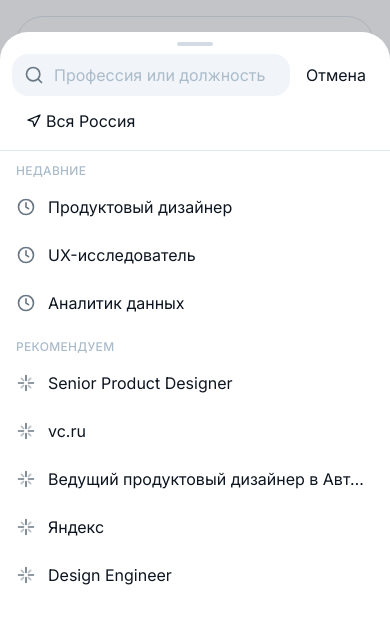
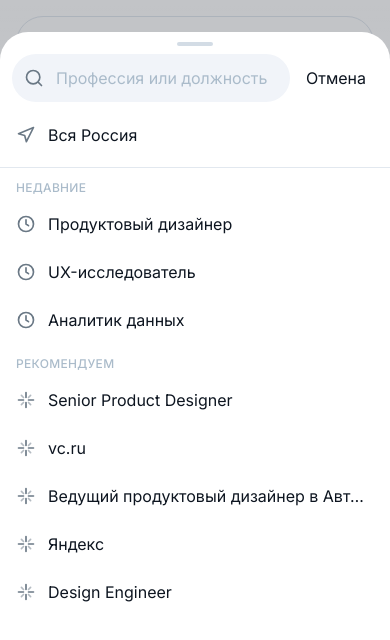
Before and after one commit to timerbaevdamir/job-board, a React (Vite) app: page / in a window 390 px wide. Both pictures are taken after a click on the button "Профессия или должность". Shown: the top 640 px of the page. Built offline with nearby package versions, Linux system fonts and the light colour scheme.

Commit message:
Add mobile discovery expand/collapse and tighten the recs carousel.
Phone recs get a Свернуть control under the cards, slightly narrower tiles, and 16px trailing padding so the last card does not sit on the screen edge.

```diff
--- a/src/features/job-search/ui/CityDrawer.tsx
+++ b/src/features/job-search/ui/CityDrawer.tsx
@@ -124,13 +124,23 @@ export function CityDrawer() {
           // Base UI returns focus here when the drawer closes, so a keyboard user
           // lands back on the trigger. The ring is ours rather than the browser's
           // default, which renders orange in some browsers and blue in others.
-          className="flex shrink-0 items-center gap-1 rounded-full px-3.5 py-1.5 text-base leading-[22px] text-foreground transition-colors hover:bg-chip focus-visible:outline-2 focus-visible:outline-offset-2 focus-visible:outline-info"
+          //
+          // On a phone this sits in the search sheet as a list row — the same
+          // cell as a recent or a recommendation. On a wide screen it stays a
+          // compact chip on the end of the field.
+          className={
+            onPhone
+              ? "flex w-full items-center gap-3 rounded-xl py-3 pl-2 pr-1.5 text-left text-base leading-6 text-foreground transition-colors hover:bg-chip focus-visible:outline-2 focus-visible:outline-offset-2 focus-visible:outline-info"
+              : "flex shrink-0 items-center gap-1 rounded-full px-3.5 py-1.5 text-base leading-[22px] text-foreground transition-colors hover:bg-chip focus-visible:outline-2 focus-visible:outline-offset-2 focus-visible:outline-info"
+          }
           // The trigger sits inside the field's <label>; without this a click
           // would also focus the input and open the suggestions overlay.
           onMouseDown={(event) => event.preventDefault()}
         >
-          <NavigationIcon className="size-4" />
-          {city}
+          <NavigationIcon
+            className={onPhone ? "size-5 shrink-0 text-subtle" : "size-4"}
+          />
+          <span className="min-w-0 truncate">{city}</span>
         </DrawerTrigger>
 
         {/* Focus the search field rather than the panel: it's the control the
--- a/src/features/job-search/ui/MobileSearch.tsx
+++ b/src/features/job-search/ui/MobileSearch.tsx
@@ -10,6 +10,7 @@ import {
 import { ArrowLeftIcon, SearchIcon, XIcon } from "@/shared/ui/icons"
 import { cn } from "@/shared/lib/cn"
 import { ICON_BUTTON } from "@/shared/ui/iconButton"
+import { SEARCH_WELL } from "@/shared/ui/searchWell"
 import { useSearch } from "../model/store"
 import { useSearchField } from "../model/useSearchField"
 import { CityDrawer } from "./CityDrawer"
@@ -196,7 +197,7 @@ function SearchSheet({
           }}
         >
           <div className="flex shrink-0 items-center gap-1 px-3 pb-2 pt-1">
-            <label className="flex min-w-0 flex-1 items-center gap-2.5 rounded-2xl bg-chip px-3 py-2.5">
+            <label className={cn(SEARCH_WELL, "min-w-0 flex-1")}>
               <SearchIcon className="size-5 shrink-0 text-subtle" />
               <input
                 type="text"
@@ -232,8 +233,10 @@ function SearchSheet({
           </div>
 
           {/* The city, now that there is room for it to be a row rather than a
-              tag squeezed onto the end of the input. */}
-          <div className="flex shrink-0 items-center border-b border-border px-3 pb-3">
+              tag squeezed onto the end of the input. `px-2` matches the list
+              below so the cell lines up with recents; `pt-px` is the 1px the
+              row needs above the cell. */}
+          <div className="shrink-0 border-b border-border px-2 pb-2 pt-px">
             <CityDrawer />
           </div>
 
--- /dev/null
+++ b/src/shared/ui/searchWell.ts
@@ -0,0 +1,9 @@
+/**
+ * The filled search well: 48px tall, a pill, the chip token.
+ *
+ * Written once because it is drawn twice — the field in the phone search sheet
+ * and the field above the appeals list — and they had already come apart over
+ * the radius. They are the same object.
+ */
+export const SEARCH_WELL =
+  "flex h-12 items-center gap-3 rounded-full bg-chip px-3"
--- a/src/widgets/appeal-list/ui/AppealList.tsx
+++ b/src/widgets/appeal-list/ui/AppealList.tsx
@@ -2,6 +2,8 @@ import { Fragment, useState } from "react"
 import { APPEALS, AppealListItem } from "@/entities/appeal"
 import { SearchIcon, SlidersIcon } from "@/shared/ui/icons"
 import { HeaderFade } from "@/shared/ui/HeaderFade"
+import { SEARCH_WELL } from "@/shared/ui/searchWell"
+import { cn } from "@/shared/lib/cn"
 
 /** Left column of the appeals section: search + scrollable conversation list. */
 export function AppealList({
@@ -39,7 +41,7 @@ export function AppealList({
             <SlidersIcon className="size-5" />
           </button>
         </div>
-        <label className="relative z-10 flex h-12 items-center gap-3 rounded-xl bg-chip pl-3 pr-4">
+        <label className={cn("relative z-10", SEARCH_WELL)}>
           <SearchIcon className="size-5 shrink-0 text-subtle" />
           <input
             type="text"
--- a/src/widgets/job-list/ui/JobList.tsx
+++ b/src/widgets/job-list/ui/JobList.tsx
@@ -27,8 +27,9 @@ const SORTS: { id: SortId; label: string }[] = [
 ]
 
 /**
- * Toolbar shown above the feed: the result count on the left, sort and the
- * search subscription on the right, all on one line.
+ * Toolbar shown above the feed: the result count, then sort and the search
+ * subscription. One line on a wide screen (count left, controls right); on a
+ * phone the controls take their own row and sit at opposite edges.
  */
 function FeedToolbar() {
   const [sortOpen, setSortOpen] = useState(false)
@@ -50,9 +51,9 @@ function FeedToolbar() {
   const sortLabel = SORTS.find((s) => s.id === sort)?.label
 
   return (
-    // One line: count left, controls right. `gap-x-6` keeps them apart if the
-    // row has to wrap on a narrow column.
-    <div className="flex flex-wrap items-center justify-between gap-x-6 gap-y-3 pb-1">
+    // Count left, controls right. `gap-x-6` keeps them apart if the row has
+    // to wrap on a narrow column.
+    <div className="flex flex-wrap items-center justify-between gap-x-6 gap-y-3 pb-1 pt-3 md:pt-0">
       {loading ? (
         <div className="flex h-[22px] items-center">
           <div className="h-4 w-44 animate-pulse rounded-lg bg-chip" />
@@ -65,7 +66,7 @@ function FeedToolbar() {
         </p>
       )}
 
-      <div className="flex items-center gap-6">
+      <div className="flex w-full items-center justify-between gap-6 md:w-auto">
         {/* Sort dropdown — right-aligned, so its panel hangs from the right edge. */}
         <div ref={sortRef} className="relative">
           <button
@@ -84,7 +85,7 @@ function FeedToolbar() {
           </button>
 
           {sortOpen && (
-            <div className="absolute right-0 top-full z-30 mt-2 w-56 overflow-hidden rounded-2xl border border-border bg-background p-2 shadow-popover">
+            <div className="absolute left-0 top-full z-30 mt-2 w-56 overflow-hidden rounded-2xl border border-border bg-background p-2 shadow-popover md:left-auto md:right-0">
               {SORTS.map((s) => (
                 <OptionRow
                   key={s.id}
```
